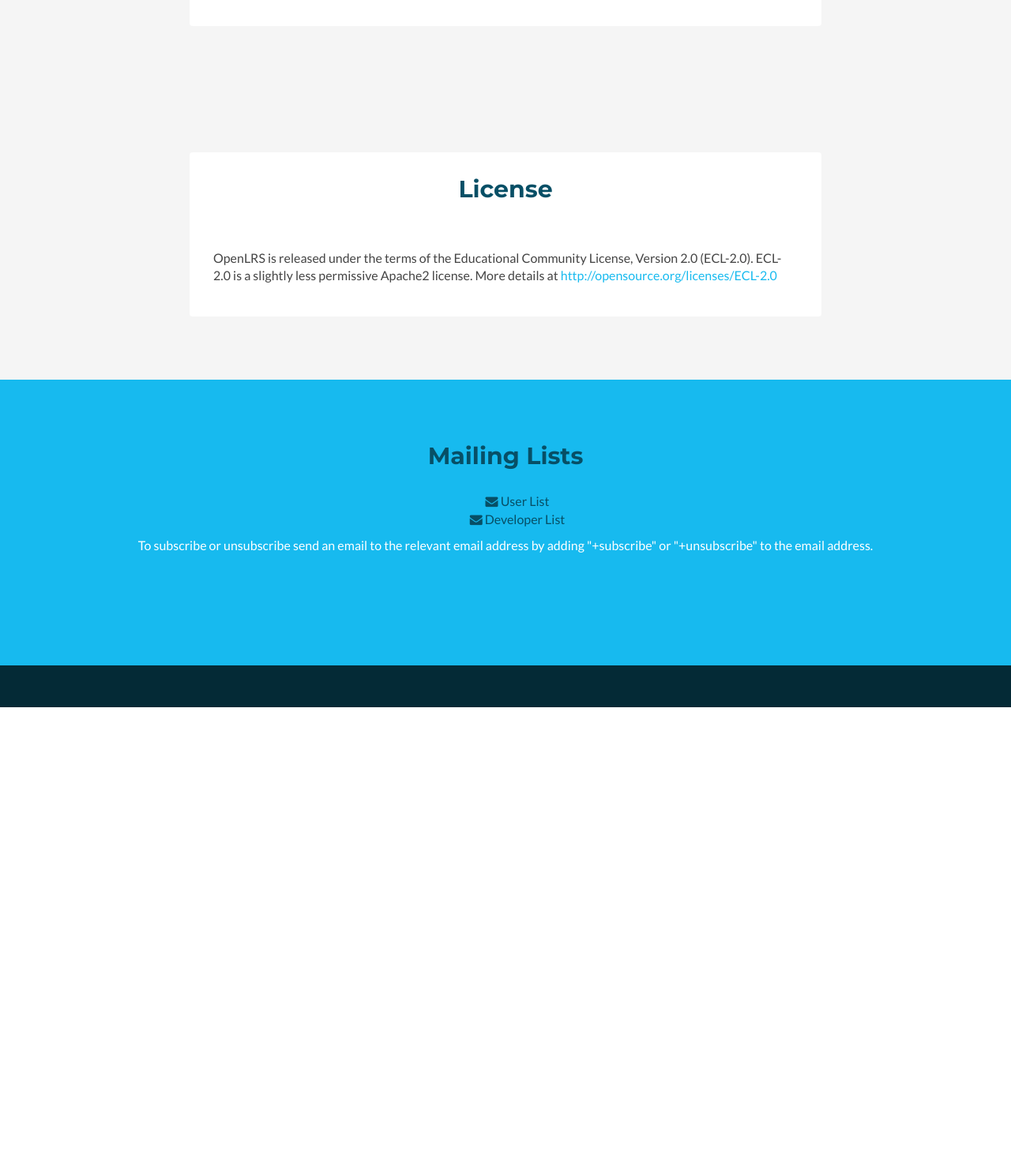
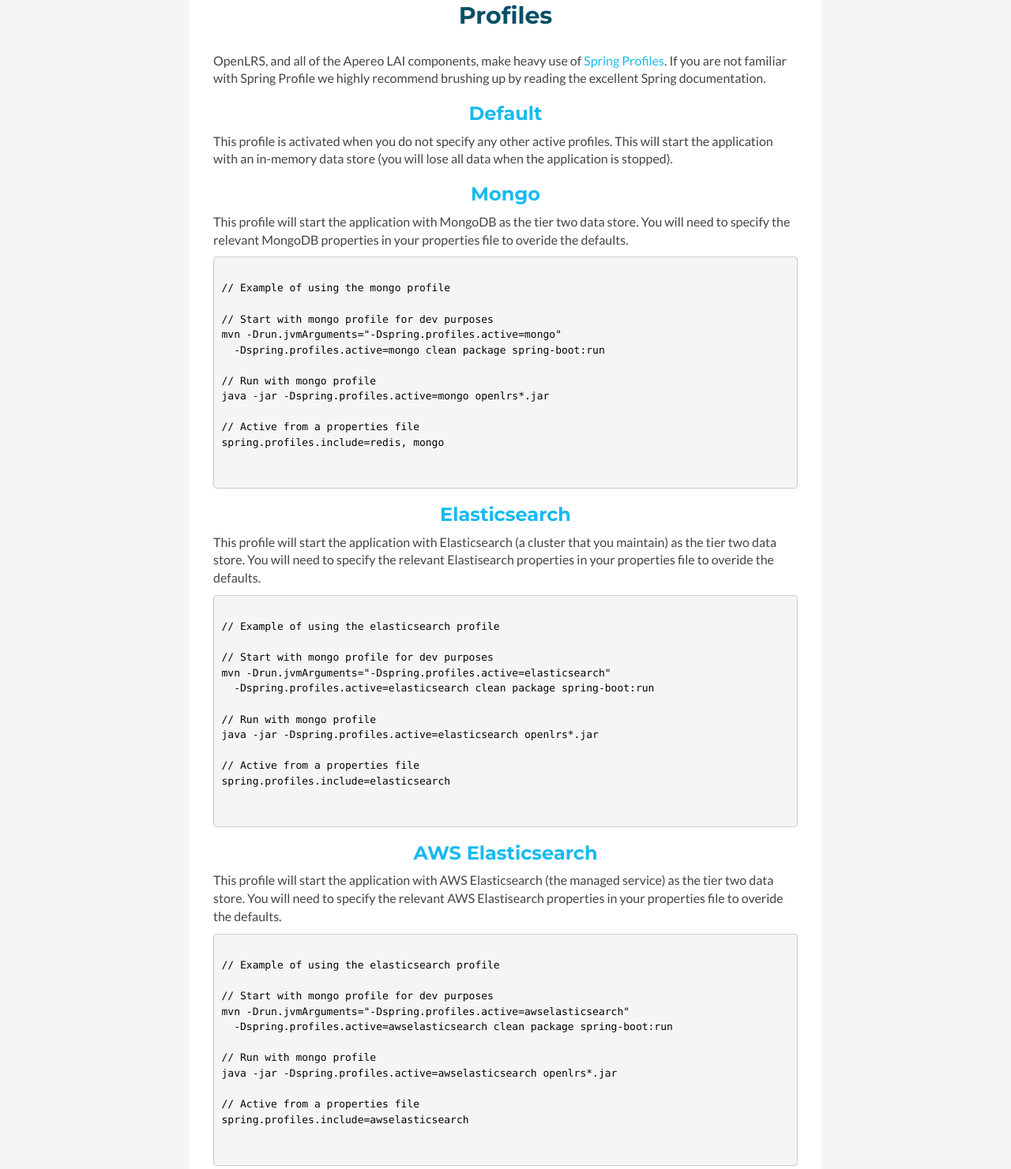
Before and after one commit to Apereo-Learning-Analytics-Initiative/OpenLRS, a plain HTML site: page index.html in a window 1280 px wide. Shown: the part 4800-6281 px from the top of the page at 79% size. Before the commit the page ends 5696 px from the top, so only its background shows below. Drawn offline with nearby package versions, Linux system fonts and the light colour scheme.

Commit message:
profiles doc

```diff
--- a/index.html
+++ b/index.html
@@ -371,6 +371,83 @@
             or to use one of the existing implementations that does not normalize the data (e.g., XApiOnlyAwsElasticsearchTierTwoStorage).
           </p>
         </div>
+        <h2 class="title text-center">Profiles</h2>
+        <p>OpenLRS, and all of the Apereo LAI components, make heavy use of <a href="https://docs.spring.io/spring-boot/docs/current/reference/html/boot-features-profiles.html" target="_blank">Spring Profiles</a>.
+        If you are not familiar with Spring Profile we highly recommend brushing up by reading the excellent Spring documentation.</p>
+        <div class="block">
+          <h3 class="sub-title text-center">Default</h3>
+          <p>
+          This profile is activated when you do not specify any other active profiles. This will start the application with an in-memory data store (you will lose all data when the application is stopped).
+          </p>
+          <h3 class="sub-title text-center">Mongo</h3>
+          <p>
+          This profile will start the application with MongoDB as the tier two data store. You will need to specify the relevant MongoDB properties
+          in your properties file to overide the defaults.
+          </p>
+          <div class="code-block">
+             <pre>
+              <code class="language-markup">
+// Example of using the mongo profile
+
+// Start with mongo profile for dev purposes
+mvn -Drun.jvmArguments="-Dspring.profiles.active=mongo"
+  -Dspring.profiles.active=mongo clean package spring-boot:run
+
+// Run with mongo profile
+java -jar -Dspring.profiles.active=mongo openlrs*.jar
+
+// Active from a properties file
+spring.profiles.include=redis, mongo
+              </code>
+            </pre>
+          </div>
+
+          <h3 class="sub-title text-center">Elasticsearch</h3>
+          <p>
+          This profile will start the application with Elasticsearch (a cluster that you maintain) as the tier two data store. You will need to specify the relevant Elastisearch properties
+          in your properties file to overide the defaults.
+          </p>
+          <div class="code-block">
+             <pre>
+              <code class="language-markup">
+// Example of using the elasticsearch profile
+
+// Start with mongo profile for dev purposes
+mvn -Drun.jvmArguments="-Dspring.profiles.active=elasticsearch"
+  -Dspring.profiles.active=elasticsearch clean package spring-boot:run
+
+// Run with mongo profile
+java -jar -Dspring.profiles.active=elasticsearch openlrs*.jar
+
+// Active from a properties file
+spring.profiles.include=elasticsearch
+              </code>
+            </pre>
+          </div>
+
+          <h3 class="sub-title text-center">AWS Elasticsearch</h3>
+          <p>
+          This profile will start the application with AWS Elasticsearch (the managed service) as the tier two data store. You will need to specify the relevant AWS Elastisearch properties
+          in your properties file to overide the defaults.
+          </p>
+          <div class="code-block">
+             <pre>
+              <code class="language-markup">
+// Example of using the elasticsearch profile
+
+// Start with mongo profile for dev purposes
+mvn -Drun.jvmArguments="-Dspring.profiles.active=awselasticsearch"
+  -Dspring.profiles.active=awselasticsearch clean package spring-boot:run
+
+// Run with mongo profile
+java -jar -Dspring.profiles.active=awselasticsearch openlrs*.jar
+
+// Active from a properties file
+spring.profiles.include=awselasticsearch
+              </code>
+            </pre>
+          </div>
+        </div>
       </div>
     </div>
   </section>
```
